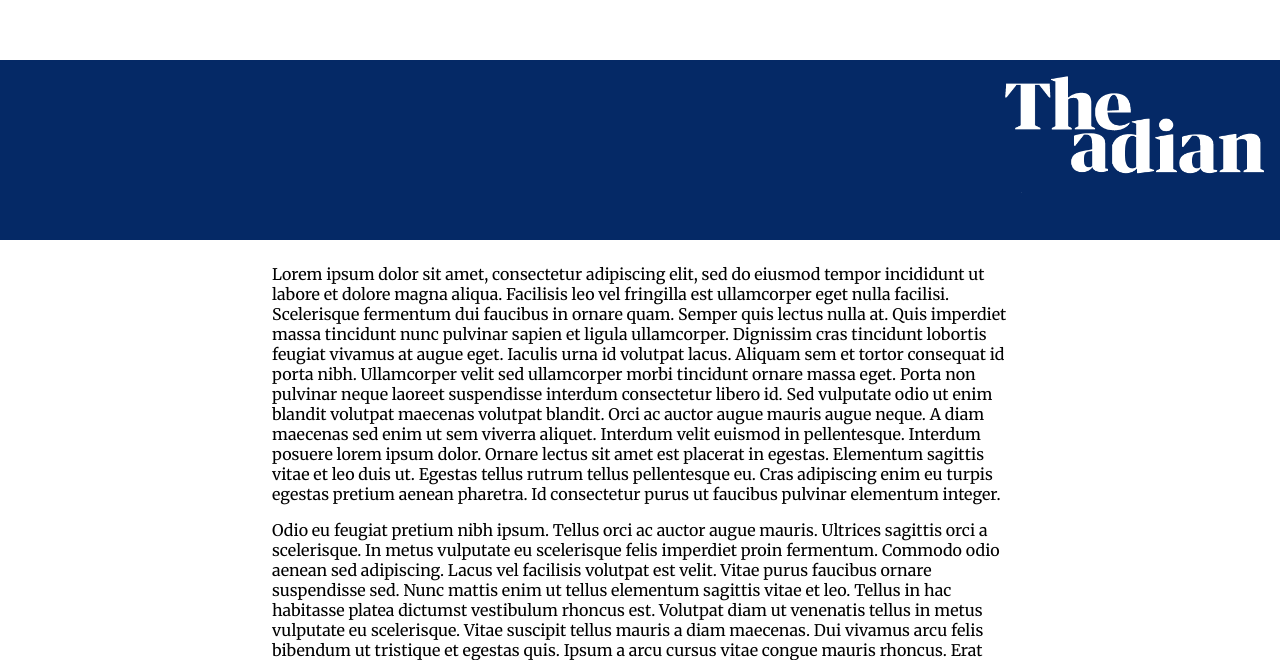
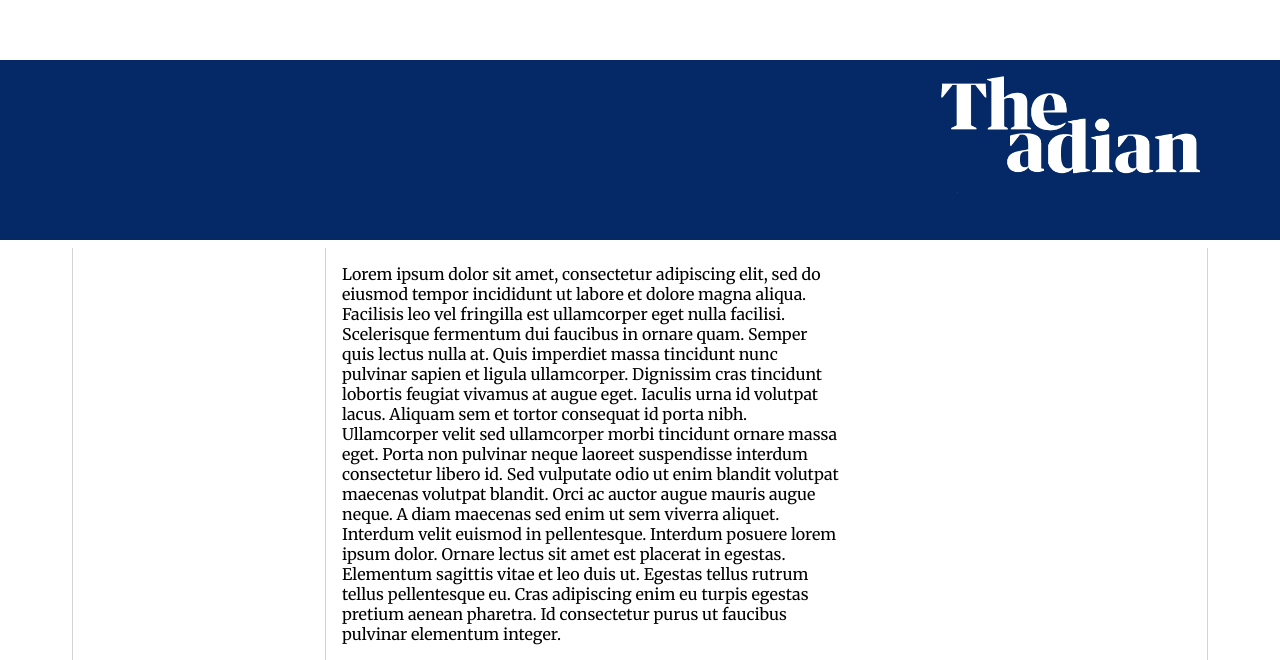
Before and after one commit to guardian/commercial-playground, a React (Vite) app: page / in a window 1280 px wide. Shown: the part 140-800 px from the top of the page. Built offline with nearby package versions, Linux system fonts and the light colour scheme.

Commit message:
fix size mappings and layout

```diff
--- a/src/Article.tsx
+++ b/src/Article.tsx
@@ -6,15 +6,18 @@ const articleLayout = {
     display: 'grid',
     gridArea: 'article',
     gridTemplate: '"articlel article articler"',
-    gap: '0.5rem',
-    gridTemplateColumns: '192px auto 192px',
+    gap: '2rem',
+    gridTemplateColumns: '220px auto 300px',
+    borderLeft: '1px solid lightgrey',
+    borderRight: '1px solid lightgrey',
+    paddingRight: '2rem',
 };
 
 const Article = () => {
     return (
         <div style={articleLayout}>
             <div style={{ gridArea: 'articlel' }}></div>
-            <div style={{ gridArea: 'article' }}>
+            <div style={{ gridArea: 'article', borderLeft: '1px solid lightgrey', paddingLeft: '1rem' }}>
                 <Lorem />
             </div>
             <div style={{ gridArea: 'articler' }}>
--- a/src/Nav.tsx
+++ b/src/Nav.tsx
@@ -2,8 +2,14 @@ import React from "react";
 
 const Nav = () => {
     return (
-        <div style={{ backgroundColor: "#052966", gridArea: "nav" }}>
-            <img style={{ float: 'right' }} src="/adian.png" width="360px" height="auto"></img>
+        <div style={{
+            backgroundColor: '#052966',
+            gridArea: 'nav',
+            position: 'relative'
+        }}>
+            <div style={{ position: 'absolute', right: '4rem' }}>
+                <img src='/adian.png' width='360px' height='auto'></img>
+            </div>
         </div>
     )
 }
--- a/src/hooks/useDisplayAd.ts
+++ b/src/hooks/useDisplayAd.ts
@@ -7,14 +7,16 @@ const useDisplayAd = (id: string, name: string) => {
     useEffect(() => {
         const googletag = getGoogleTag();
         googletag.cmd.push(function() {
+            const sizes = Sizes[name].desktop;
+            const sizeMappings = SizeMappings[name];
             googletag
             .defineSlot(
               // Define an ad slot
               // Ad unit path, size, div id
               // Ad unit path follows the format /network-code/[parent-ad-unit-code/.../]ad-unit-code, where:
-              '59666047/theguardian.com/uk/front/ng', Sizes[name].desktop, id)
+              '59666047/theguardian.com/uk/front/ng', sizes, id)
             // add a service to the slot e.g. pubads service
-            .defineSizeMapping(SizeMappings[name])
+            .defineSizeMapping(sizeMappings)
             .addService(googletag.pubads());
             googletag.enableServices();
             googletag.display(id);
--- a/src/lib/sizes.ts
+++ b/src/lib/sizes.ts
@@ -58,11 +58,11 @@ const Sizes: { [key: string]: any } = {
 
 const SizeMappings: { [key: string]: any } = {
 	'top-above-nav': [
-		[[980,0]],
+		[980,0],
 		Sizes['top-above-nav'].desktop,
 	],
 	'right': [
-		[[0,0]],
+		[0,0],
 		Sizes['right'].desktop,
 	]
 }
```
